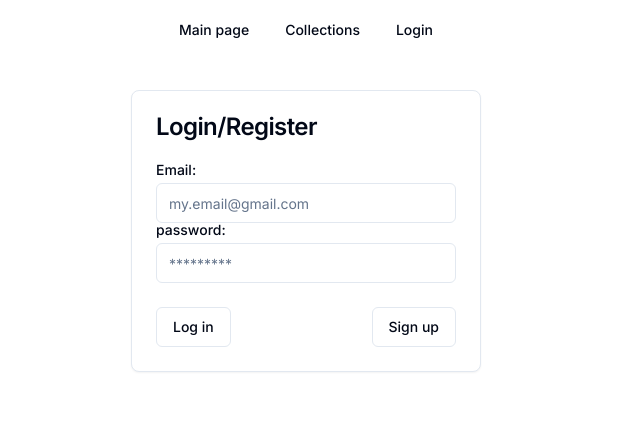
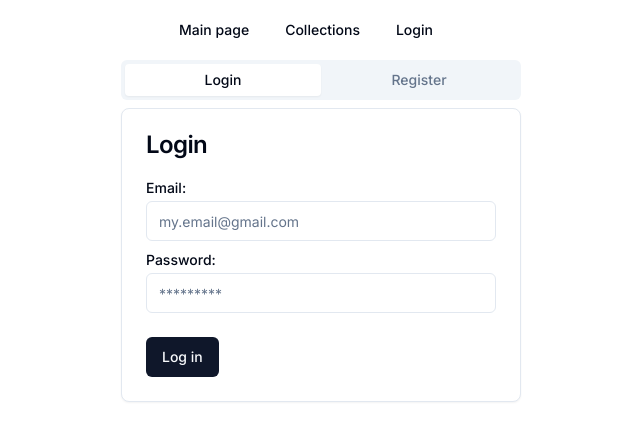
Before and after one commit to yahindanil/collect-craft, a Next.js app: page /login in a window 1280 px wide. Shown: the top 440 px of the page, without its empty margins (334-974 px from the left). Built offline with nearby package versions, Linux system fonts and the light colour scheme; no server answers.

Commit message:
login/register design updated

```diff
--- a/app/login/actions.ts
+++ b/app/login/actions.ts
@@ -11,8 +11,8 @@
   // type-casting here for convenience
   // in practice, you should validate your inputs
   const data = {
-    email: formData.get("email") as string,
-    password: formData.get("password") as string,
+    email: formData.get("emailLogin") as string,
+    password: formData.get("passwordLogin") as string,
   };
 
   const { error } = await supabase.auth.signInWithPassword(data);
@@ -31,15 +31,15 @@
   // type-casting here for convenience
   // in practice, you should validate your inputs
   const data = {
-    email: formData.get("email") as string,
-    password: formData.get("password") as string,
+    email: formData.get("emailSignup") as string,
+    password: formData.get("passwordSignup") as string,
   };
 
   const { error } = await supabase.auth.signUp(data);
 
   if (error) {
+    console.log("error");
     redirect("/error");
-    console.log("error");
   }
 
   revalidatePath("/", "layout");
--- a/app/login/page.tsx
+++ b/app/login/page.tsx
@@ -11,23 +11,31 @@
 } from "@/components/ui/card";
 import { Input } from "@/components/ui/input";
 import { Label } from "@/components/ui/label";
+import { Tabs, TabsContent, TabsList, TabsTrigger } from "@/components/ui/tabs";
 
 export default function LoginPage() {
   return (
     <div className="wrapper">
-      <Card className="w-[350px] mx-auto mt-[40px]">
+      <Tabs defaultValue="login" className="w-[400px]">
+        <TabsList className="grid w-full grid-cols-2">
+          <TabsTrigger value="login">Login</TabsTrigger>
+          <TabsTrigger value="register">Register</TabsTrigger>
+        </TabsList>
+
+        <TabsContent value="login">
+          <Card className="w-full mx-auto">
             <CardHeader>
-          <CardTitle>Login/Register</CardTitle>
+              <CardTitle>Login</CardTitle>
             </CardHeader>
             <form>
               <CardContent>
-            <div className="grid w-full items-center gap-4">
+                <div className="grid w-full items-center gap-4 mb-3">
                   <div className="flex flex-col space-y-1.5">
-                <Label htmlFor="email">Email:</Label>
+                    <Label htmlFor="emailLogin">Email:</Label>
                     <Input
-                  id="email"
+                      id="emailLogin"
                       placeholder="my.email@gmail.com"
-                  name="email"
+                      name="emailLogin"
                       type="email"
                       required
                     />
@@ -35,11 +43,11 @@
                 </div>
                 <div className="grid w-full items-center gap-4">
                   <div className="flex flex-col space-y-1.5">
-                <Label htmlFor="password">password:</Label>
+                    <Label htmlFor="passwordLogin">Password:</Label>
                     <Input
-                  id="password"
+                      id="passwordLoginLogin"
                       placeholder="*********"
-                  name="password"
+                      name="passwordLogin"
                       type="password"
                       required
                     />
@@ -47,15 +55,50 @@
                 </div>
               </CardContent>
               <CardFooter className="flex justify-between">
-            <Button variant="outline" formAction={login}>
-              Log in
-            </Button>
-            <Button variant="outline" formAction={signup}>
-              Sign up
-            </Button>
+                <Button formAction={login}>Log in</Button>
               </CardFooter>
             </form>
           </Card>
+        </TabsContent>
+        <TabsContent value="register">
+          <Card className="w-full mx-auto">
+            <CardHeader>
+              <CardTitle>Register</CardTitle>
+            </CardHeader>
+            <form>
+              <CardContent>
+                <div className="grid w-full items-center gap-4 mb-3">
+                  <div className="flex flex-col space-y-1.5">
+                    <Label htmlFor="emailSignup">Email:</Label>
+                    <Input
+                      id="emailSignup"
+                      placeholder="my.email@gmail.com"
+                      name="emailSignup"
+                      type="email"
+                      required
+                    />
+                  </div>
+                </div>
+                <div className="grid w-full items-center gap-4">
+                  <div className="flex flex-col space-y-1.5">
+                    <Label htmlFor="passwordSignup">Password:</Label>
+                    <Input
+                      id="passwordSignup"
+                      placeholder="*********"
+                      name="passwordSignup"
+                      type="password"
+                      required
+                    />
+                  </div>
+                </div>
+              </CardContent>
+              <CardFooter className="flex justify-between">
+                <Button formAction={signup}>Sign up</Button>
+              </CardFooter>
+            </form>
+          </Card>
+        </TabsContent>
+      </Tabs>
     </div>
   );
 }
--- /dev/null
+++ b/components/ui/tabs.tsx
@@ -0,0 +1,55 @@
+"use client"
+
+import * as React from "react"
+import * as TabsPrimitive from "@radix-ui/react-tabs"
+
+import { cn } from "@/lib/utils"
+
+const Tabs = TabsPrimitive.Root
+
+const TabsList = React.forwardRef<
+  React.ElementRef<typeof TabsPrimitive.List>,
+  React.ComponentPropsWithoutRef<typeof TabsPrimitive.List>
+>(({ className, ...props }, ref) => (
+  <TabsPrimitive.List
+    ref={ref}
+    className={cn(
+      "inline-flex h-10 items-center justify-center rounded-md bg-muted p-1 text-muted-foreground",
+      className
+    )}
+    {...props}
+  />
+))
+TabsList.displayName = TabsPrimitive.List.displayName
+
+const TabsTrigger = React.forwardRef<
+  React.ElementRef<typeof TabsPrimitive.Trigger>,
+  React.ComponentPropsWithoutRef<typeof TabsPrimitive.Trigger>
+>(({ className, ...props }, ref) => (
+  <TabsPrimitive.Trigger
+    ref={ref}
+    className={cn(
+      "inline-flex items-center justify-center whitespace-nowrap rounded-sm px-3 py-1.5 text-sm font-medium ring-offset-background transition-all focus-visible:outline-none focus-visible:ring-2 focus-visible:ring-ring focus-visible:ring-offset-2 disabled:pointer-events-none disabled:opacity-50 data-[state=active]:bg-background data-[state=active]:text-foreground data-[state=active]:shadow-sm",
+      className
+    )}
+    {...props}
+  />
+))
+TabsTrigger.displayName = TabsPrimitive.Trigger.displayName
+
+const TabsContent = React.forwardRef<
+  React.ElementRef<typeof TabsPrimitive.Content>,
+  React.ComponentPropsWithoutRef<typeof TabsPrimitive.Content>
+>(({ className, ...props }, ref) => (
+  <TabsPrimitive.Content
+    ref={ref}
+    className={cn(
+      "mt-2 ring-offset-background focus-visible:outline-none focus-visible:ring-2 focus-visible:ring-ring focus-visible:ring-offset-2",
+      className
+    )}
+    {...props}
+  />
+))
+TabsContent.displayName = TabsPrimitive.Content.displayName
+
+export { Tabs, TabsList, TabsTrigger, TabsContent }
--- a/package.json
+++ b/package.json
@@ -15,6 +15,7 @@
     "@radix-ui/react-navigation-menu": "^1.1.4",
     "@radix-ui/react-select": "^2.0.0",
     "@radix-ui/react-slot": "^1.0.2",
+    "@radix-ui/react-tabs": "^1.0.4",
     "@supabase/ssr": "^0.1.0",
     "@supabase/supabase-js": "^2.39.7",
     "class-variance-authority": "^0.7.0",
```
Also changed, not shown: 1 other file (tests, documents, lock files or other folders). Lines whose indentation alone changed are shown as unchanged.
